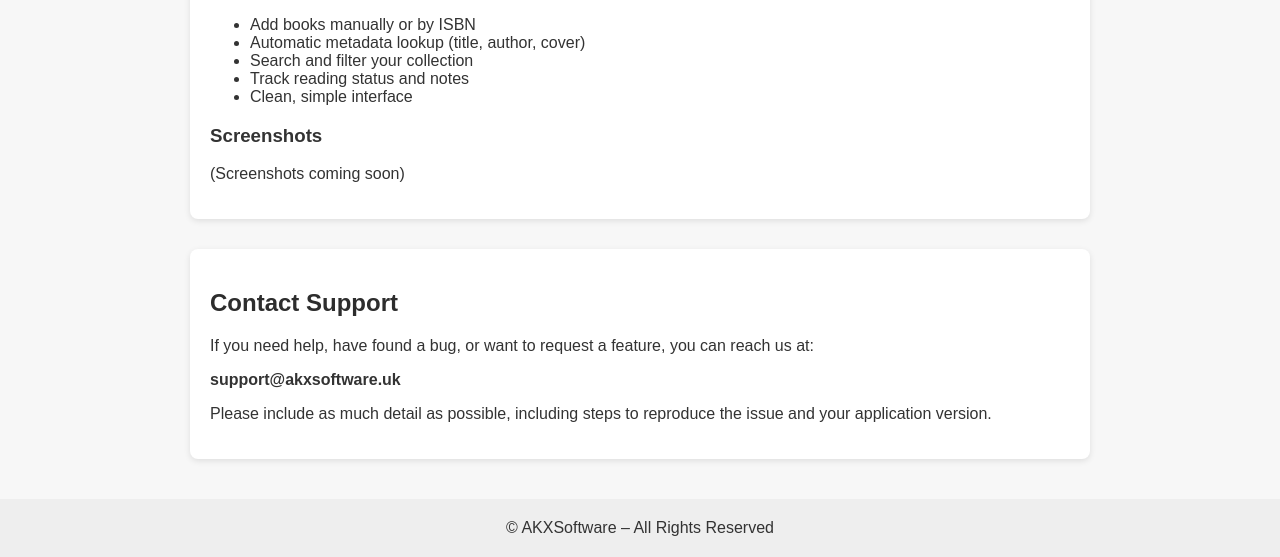
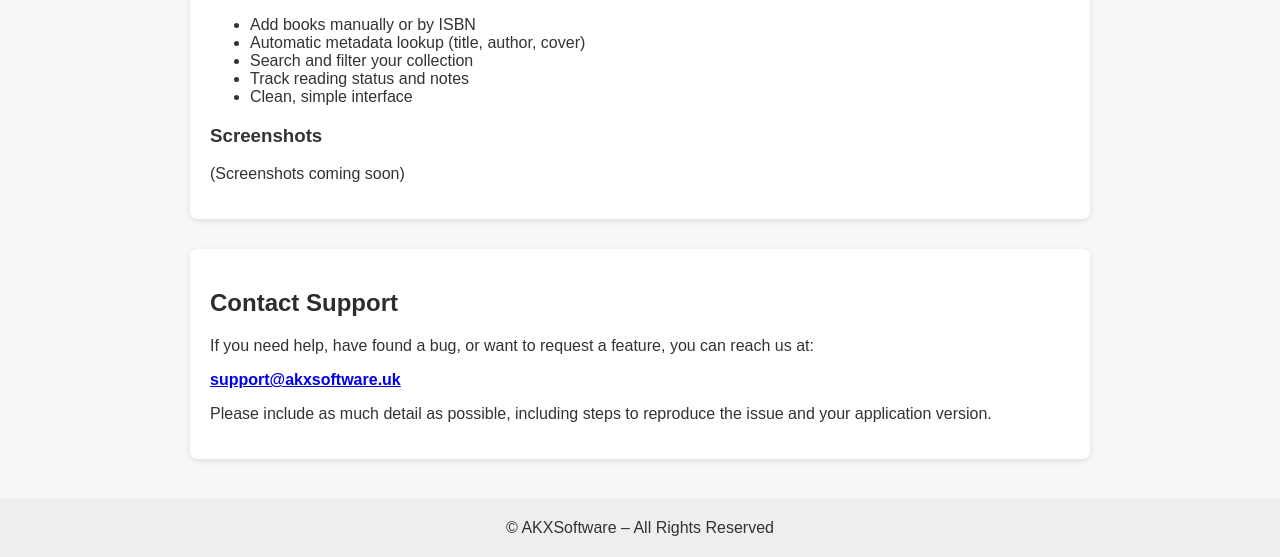
Before and after one commit to AKXSoftware/akxsoftware.github.io, a plain HTML site: page index.html in a window 1280 px wide. Shown: the part 343-900 px from the top of the page. Drawn offline with Linux system fonts and the light colour scheme.

Commit message:
Update index.html

```diff
--- a/index.html
+++ b/index.html
@@ -111,7 +111,13 @@
             If you need help, have found a bug, or want to request a feature,
             you can reach us at:
         </p>
-        <p><strong>support@akxsoftware.uk</strong></p>
+        <p>
+            <strong>
+                <a href="mailto:support@akxsoftware.uk?subject=Support%20Request&body=Please%20describe%20your%20issue%20here.">
+                    support@akxsoftware.uk
+                </a>
+            </strong>
+        </p>
         <p>
             Please include as much detail as possible, including steps to reproduce
             the issue and your application version.
```
